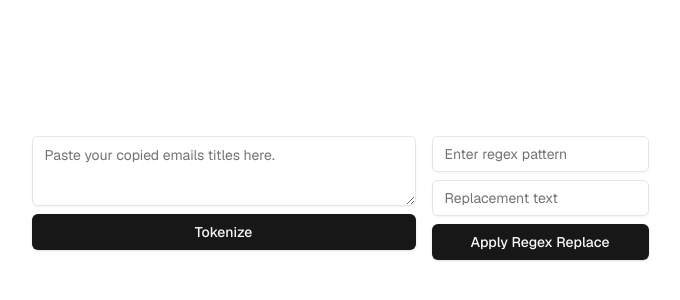
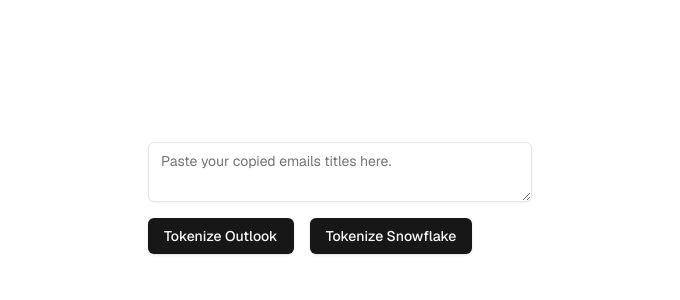
Before and after one commit to brandonwong91/copy-pasta, a Next.js app: page / in a window 1280 px wide. Shown: the part 202-502 px from the top of the page, without its empty margins (300-980 px from the left). Built offline with nearby package versions, Linux system fonts and the light colour scheme.

Commit message:
Update tokenize

```diff
--- a/app/page.tsx
+++ b/app/page.tsx
@@ -272,12 +272,40 @@
   const [isCopiedId, setIsCopiedId] = useState<string>(""); // State to track copied status
   const [completedTokens, setCompletedTokens] = useState<number[]>([]); // State to track completed tokens
 
-  const handleTokenize = () => {
+  const handleTokenizeSnowflake = () => {
     const regex =
-      /(usecase\/.*?\/raw_eod_pe_investment_delta)\/(\d{4}-\d{2}-\d{2}T\d{2}:\d{2}:\d{2}Z)/g;
+      /(usecase\/.*?\/(raw_.*?))\s+(\d{4}-\d{2}-\d{2})\s+(\d{2}:\d{2}:\d{2}\.\d{3})\s+([+-]\d{2}\d{2})\s+\d+/g;
 
     const matches = [...message.matchAll(regex)];
-    const result = matches.map((match) => `${match[1]} ${match[2]}`);
+    const result = matches.map((match) => {
+      const token = match[1]; // The token part
+      const dateString = `${match[3]} ${match[4]}`; // Constructing the date string with timezone
+      const dateWithoutTimezone = dateString.replace(/ \+\d{4}$/, ""); // Remove the timezone offset
+      const date = new Date(dateWithoutTimezone + "Z"); // Create a Date object in UTC
+      const isoString = date.toISOString(); // Convert to ISO string
+      return `${token} ${isoString}`; // Return the token with the UTC date
+    });
+
+    // Group tokens and count occurrences
+    const tokenCountMap: { [key: string]: number } = {};
+    result.forEach((token) => {
+      tokenCountMap[token] = (tokenCountMap[token] || 0) + 1;
+    });
+
+    // Convert the map back to an array of strings with counts
+    const groupedTokens = Object.entries(tokenCountMap).map(
+      ([token, count]) => `${token} ${count}`
+    );
+
+    setTokens(groupedTokens); // Store the grouped result in state
+  };
+
+  const handleTokenizeOutlook = () => {
+    const regex =
+      /(usecase\/.*?\/(raw_.*?))\/(\d{4}-\d{2}-\d{2}T\d{2}:\d{2}:\d{2}Z)/g;
+
+    const matches = [...message.matchAll(regex)];
+    const result = matches.map((match) => `${match[1]} ${match[3]}`);
 
     // Group tokens and count occurrences
     const tokenCountMap: { [key: string]: number } = {};
@@ -310,22 +338,22 @@
   return (
     <div className="grid items-center justify-items-center min-h-screen font-[family-name:var(--font-geist-sans)]">
       <main>
-        <div className="flex gap-x-4">
-          <div className="grid w-full min-w-96 gap-2">
+        <div className="w-96">
+          {/* Input area for pasting email titles */}
           <Textarea
             onChange={(e) => setMessage(e.target.value)}
             value={message}
             placeholder="Paste your copied emails titles here."
           />
-            <Button onClick={handleTokenize}>Tokenize</Button>
         </div>
-          <RegexReplacer message={message} setMessage={setMessage} />
+        <div className="flex gap-x-4 mt-4">
+          <Button onClick={handleTokenizeOutlook}>Tokenize Outlook</Button>
+          <Button onClick={handleTokenizeSnowflake}>Tokenize Snowflake</Button>
         </div>
 
         {tokens.length > 0 && (
           <div>
             <h4>Tokens:</h4>
-
             <ul>
               {tokens.map((token, index) => {
                 const splitTokens = token.split(" "); // Split the token by space
```
Lines whose indentation alone changed are shown as unchanged.
